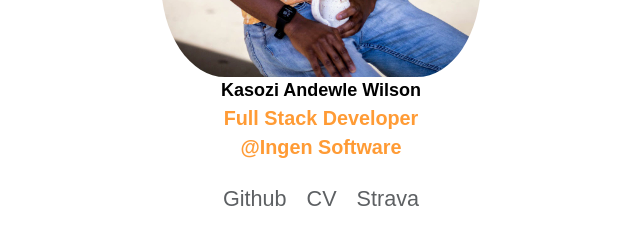
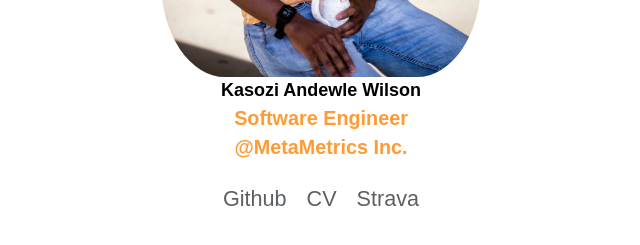
Before and after one commit to kwilson05/kwilson05.github.io, a Jekyll site: the page built from index.html, in a window 1280 px wide. Shown: the part 534-779 px from the top of the page, without its empty margins (319-959 px from the left). Built offline with Jekyll 4.4.1, drawn with Linux system fonts in a browser that asks for light colours; some web fonts are replaced.

Commit message:
update job description

```diff
--- a/index.html
+++ b/index.html
@@ -7,7 +7,7 @@ layout: home
     <div style="height: 100%;" class="flex-column-center" >
         <img src="{{ site.author.thumb | prepend: '/images/'}}" alt="author thumb" class="img-rounded">
         <label style=" text-align:center; font-size:18px; font-weight: bold;">Kasozi Andewle Wilson</label>
-        <p style=" text-align:center; color:#ff9b35; font-weight:bold; max-width:250px;"> Full Stack Developer @Ingen Software</p>
+        <p style=" text-align:center; color:#ff9b35; font-weight:bold; max-width:250px;">Software Engineer @MetaMetrics Inc.</p>
 
 
     {% include index_nav_bar.html %}
```
